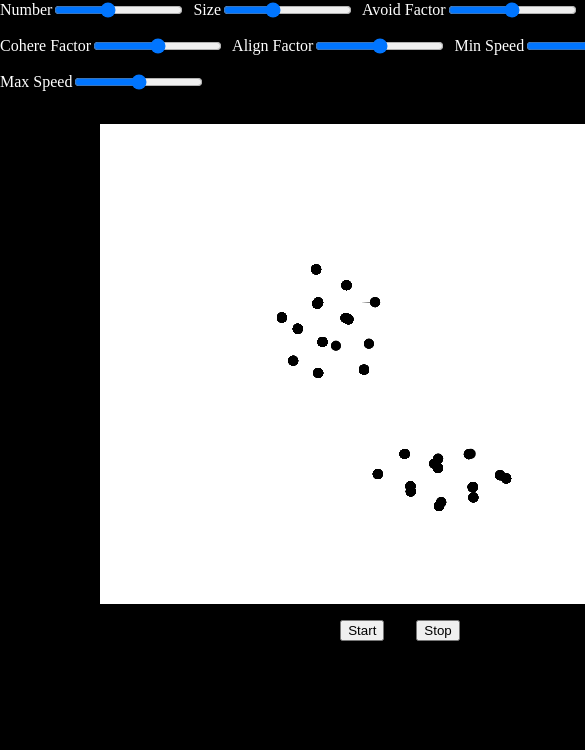
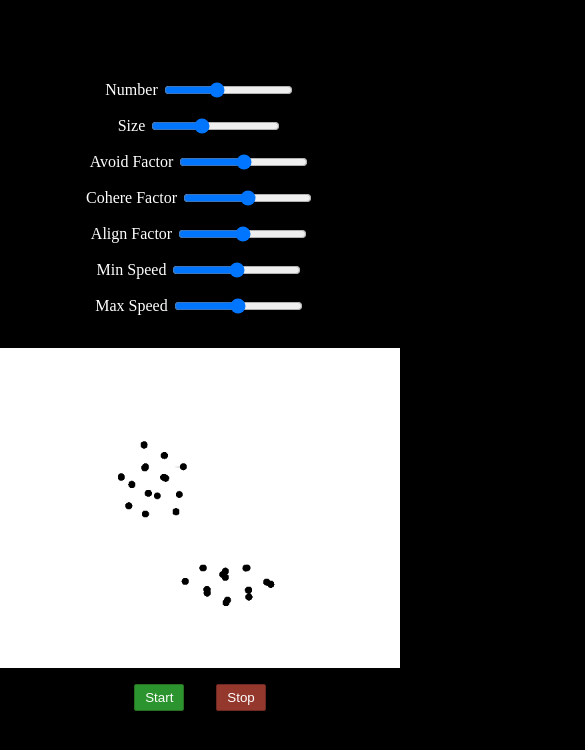
Before and after one commit to harryganz/boids, a website: page index.html in a window 390 px wide. Shown: the top 750 px of the page, 585 px wide, since content can reach past the window. Drawn offline with Linux system fonts and the light colour scheme.

Commit message:
Creates responsive styles

```diff
--- a/boids.css
+++ b/boids.css
@@ -7,7 +7,8 @@ html, body {
 }
 
 #content {
-	width: 800px;
+	padding: 5em 0;
+	width: 400px;
 	margin: 0 auto;
 	display: flex;
 	flex-direction: column;
@@ -15,19 +16,22 @@ html, body {
 
 #controls {
 	display: flex;
-	flex-direction: row;
+	flex-direction: column;
 	flex-wrap: wrap;
 	padding-bottom: 2em;
-	gap: 1em 0.5em;
+	gap: 1em 0.75em;
 }
 
 .control-group {
 	display: flex;
 	align-items: center;
+	justify-content: center;
+	gap: 0 0.25em;
 }
 
 
 #canvas {
+	width: 400px;
 	display: block;
 	margin: 0 auto;
 	background-color: #ffffff;
@@ -39,3 +43,43 @@ html, body {
 	justify-content: center;
 	gap: 0 2em;
 }
+
+#play-buttons button {
+	padding: 5px 10px;
+	border-radius: 2px;
+}
+
+#start-btn {
+	color: #FFFFFF;
+	background-color: #2c942e;
+	border: 1px solid #2a6e22;
+}
+
+#start-btn:active {
+	background-color: #2a6e22;
+}
+
+#stop-btn {
+	color: #FFFFFF;
+	background-color: #94372c;
+	border: 1px solid #6e2a22;
+}
+
+#stop-btn:active {
+	background-color: #6e2a22;
+}
+
+@media screen and (min-width: 1000px) {
+	#content {
+		width: 600px;
+	}
+	#canvas {
+		width: 600px;
+	}
+	#controls {
+		flex-direction: row;
+	}
+	.control-group {
+		justify-content: flex-start;
+	}
+}
```
